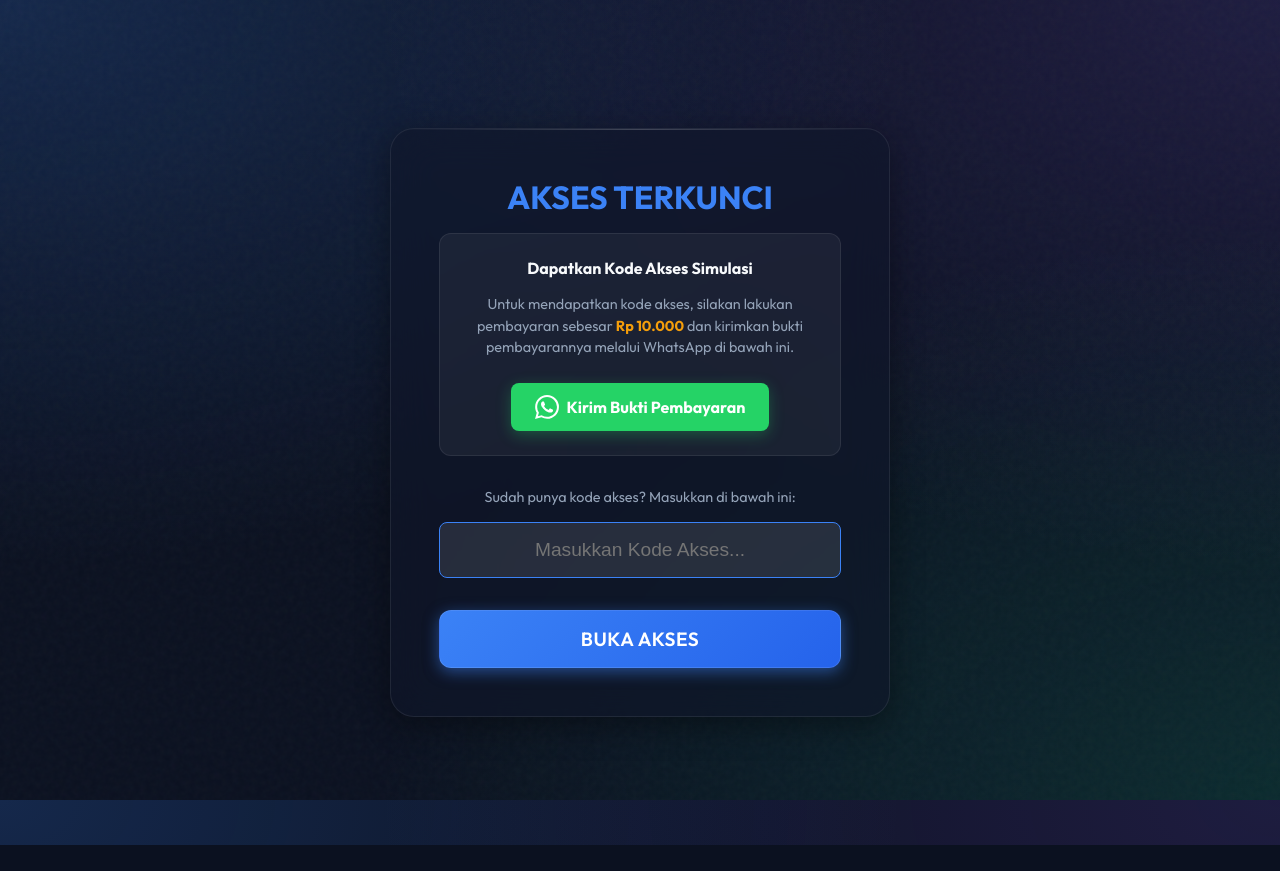
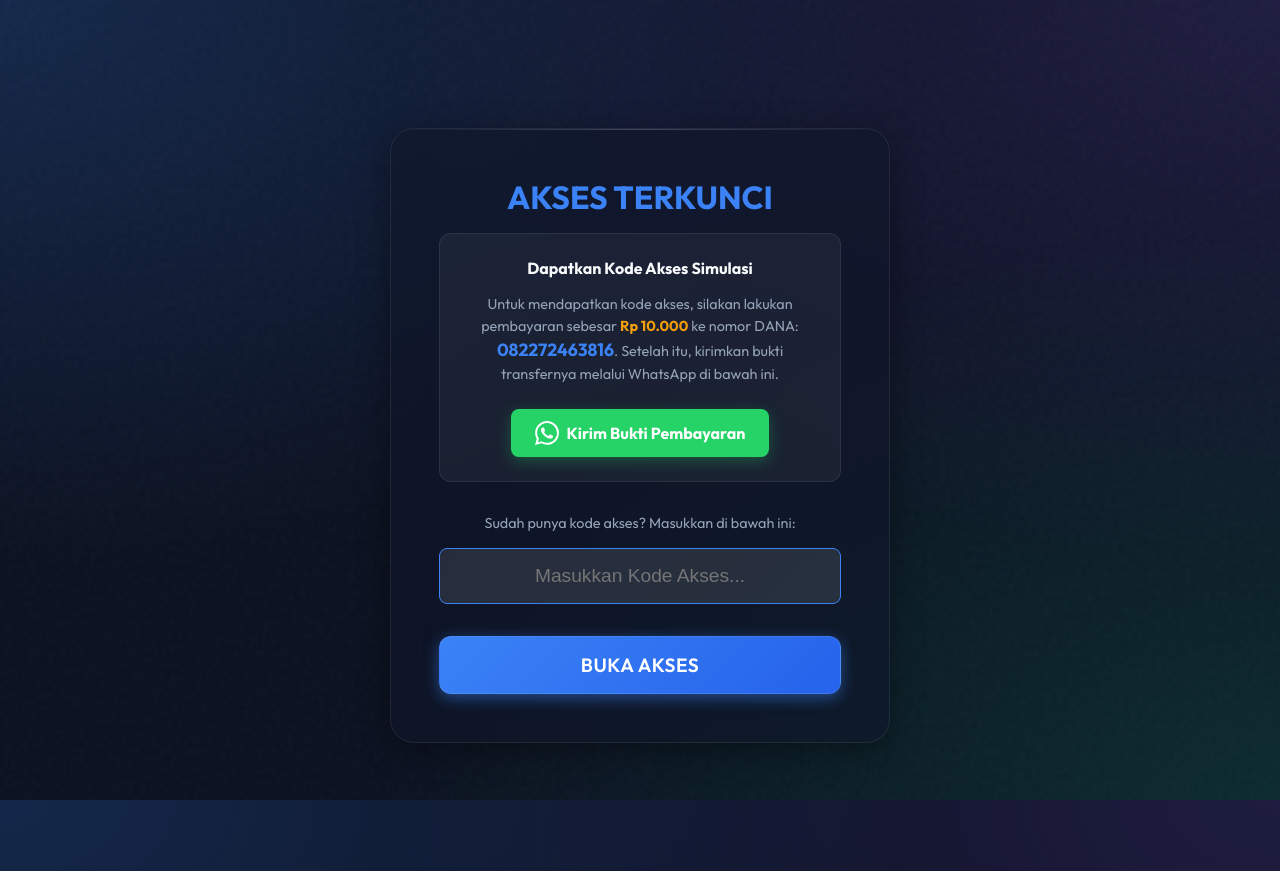
Before and after one commit to Yafaooo/cat-simulator, a React (Vite) app: page / in a window 1280 px wide. Before the commit the page ends 845 px from the top, so only its background shows below. Built offline with nearby package versions, Linux system fonts and the light colour scheme.

Commit message:
FIX TOTAL: Hapus node_modules agar Vercel tidak Permission Denied

```diff
--- a/src/App.jsx
+++ b/src/App.jsx
@@ -154,7 +154,7 @@
               Dapatkan Kode Akses Simulasi
             </p>
             <p style={{ color: 'var(--text-muted)', marginBottom: '1.5rem', fontSize: '0.9rem', lineHeight: '1.5' }}>
-              Untuk mendapatkan kode akses, silakan lakukan pembayaran sebesar <strong style={{ color: 'var(--accent)' }}>Rp 10.000</strong> dan kirimkan bukti pembayarannya melalui WhatsApp di bawah ini.
+              Untuk mendapatkan kode akses, silakan lakukan pembayaran sebesar <strong style={{ color: 'var(--accent)' }}>Rp 10.000</strong> ke nomor DANA: <strong style={{ color: 'var(--primary)', fontSize: '1.1rem' }}>082272463816</strong>. Setelah itu, kirimkan bukti transfernya melalui WhatsApp di bawah ini.
             </p>
             <a
               href="https://wa.me/6282272463816?text=Halo%20Admin,%20saya%20ingin%20mengirimkan%20bukti%20pembayaran%20untuk%20mendapatkan%20kode%20akses%20Simulasi%20CAT."
```
